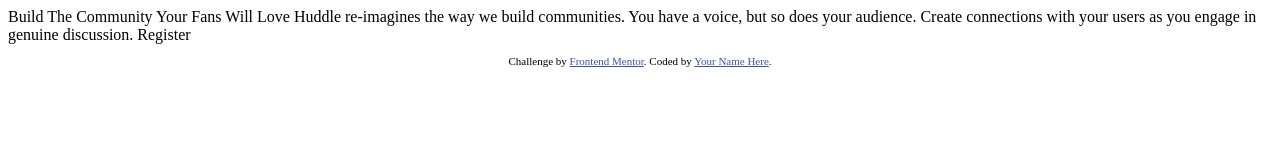
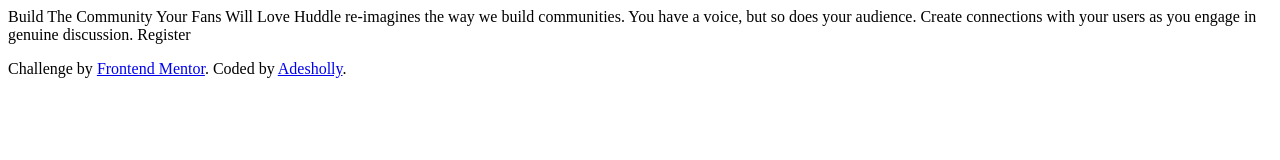
Before and after one commit to Adesholly/frontend-mentor-challenges, a plain HTML site: page huddle-landing-page-with-single-introductory-section-master/index.html in a window 1280 px wide. Drawn offline with Linux system fonts and the light colour scheme.

Commit message:
New Commit

```diff
--- a/huddle-landing-page-with-single-introductory-section-master/index.html
+++ b/huddle-landing-page-with-single-introductory-section-master/index.html
@@ -5,14 +5,11 @@
   <meta name="viewport" content="width=device-width, initial-scale=1.0"> <!-- displays site properly based on user's device -->
 
   <link rel="icon" type="image/png" sizes="32x32" href="./images/favicon-32x32.png">
+  <link rel="stylesheet" href="normal.css">
 
   <title>Frontend Mentor | Huddle landing page with single introductory section</title>
 
-  <!-- Feel free to remove these styles or customise in your own stylesheet 👍 -->
-  <style>
-    .attribution { font-size: 11px; text-align: center; }
-    .attribution a { color: hsl(228, 45%, 44%); }
-  </style>
+
 </head>
 <body>
 
@@ -23,11 +20,11 @@
 
   Register
 
-  <footer>
-    <p class="attribution">
+  <div role="contentinfo" class="footer">
+    <p>
       Challenge by <a href="https://www.frontendmentor.io?ref=challenge" target="_blank">Frontend Mentor</a>.
-      Coded by <a href="#">Your Name Here</a>.
+      Coded by <a href="https://github.com/Adesholly">Adesholly</a>.
     </p>
-  </footer>
+  </div>
 </body>
 </html>
```
Also changed, not shown: huddle-landing-page-with-single-introductory-section-master/normal.css (added).
